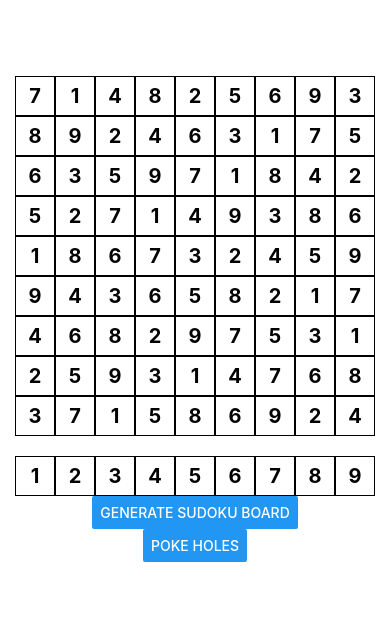
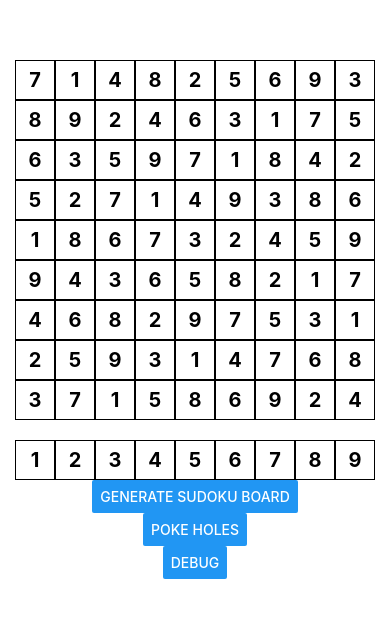
Before and after one commit to nahummc/hd-sodoku, a React Native app: screen / in a window 390 px wide. Shown: the part 103-720 px from the top of the page. Built offline with nearby package versions, Linux system fonts and the light colour scheme.

Commit message:
working poke holes function. TODO: add solver to check if user has made correct input

```diff
--- a/SodokuBoard.js
+++ b/SodokuBoard.js
@@ -50,6 +50,7 @@ class SudokuBoard extends Component {
         JSON.parse(JSON.stringify(this.state.blankBoard))
       );
       this.setState({ board: filledBoard });
+      console.log("filledBoard: ", filledBoard);
     } catch (error) {
       console.error("Error generating board:", error);
     }
@@ -62,38 +63,31 @@ class SudokuBoard extends Component {
       this.boxSafe(puzzleArray, emptyCell, num)
     );
   };
-
   rowSafe = (puzzleArray, emptyCell, num) => {
-    // -1 is return value of .find() if value not found
-    return puzzleArray[emptyCell.rowIndex].indexOf(num) == -1;
+    return !puzzleArray[emptyCell.rowIndex].includes(num);
   };
 
   colSafe = (puzzleArray, emptyCell, num) => {
-    return !puzzleArray.some((row) => row[emptyCell.colIndex] == num);
+    return !puzzleArray.some((row) => row[emptyCell.colIndex] === num);
+  };
+
+  boxSafe = (puzzleArray, emptyCell, num) => {
+    let boxStartRow = Math.floor(emptyCell.rowIndex / 3) * 3;
+    let boxStartCol = Math.floor(emptyCell.colIndex / 3) * 3;
+    for (let i = 0; i < 3; i++) {
+      for (let j = 0; j < 3; j++) {
+        if (puzzleArray[boxStartRow + i][boxStartCol + j] === num) {
+          return false;
+        }
+      }
+    }
+    return true;
   };
 
   // puzzleArray is the game board being solved. A 9x9 matrix
   // emptyCell = {rowIndex: INT , colIndex: INT } INT = coordinates of currently empty cell
   // num = integer value 1-9 being tested
 
-  boxSafe = (puzzleArray, emptyCell, num) => {
-    // Define top left corner of box region for empty cell
-    boxStartRow = emptyCell.rowIndex - (emptyCell.rowIndex % 3);
-    boxStartCol = emptyCell.colIndex - (emptyCell.colIndex % 3);
-    let safe = true;
-
-    for (boxRow of [0, 1, 2]) {
-      // Each box region has 3 rows
-      for (boxCol of [0, 1, 2]) {
-        // Each box region has 3 columns
-        // Is num is present in box region?
-        if (puzzleArray[boxStartRow + boxRow][boxStartCol + boxCol] == num) {
-          safe = false; // If number is found, it is not safe to place
-        }
-      }
-    }
-    return safe;
-  };
 
   nextEmptyCell = (puzzleArray) => {
     const emptyCell = { rowIndex: "", colIndex: "" };
@@ -125,21 +119,6 @@ class SudokuBoard extends Component {
     return newArray;
   };
 
-  boxSafe = (puzzleArray, emptyCell, num) => {
-    let boxStartRow = emptyCell.rowIndex - (emptyCell.rowIndex % 3);
-    let boxStartCol = emptyCell.colIndex - (emptyCell.colIndex % 3);
-    let safe = true;
-
-    for (let boxRow of [0, 1, 2]) {
-      for (let boxCol of [0, 1, 2]) {
-        if (puzzleArray[boxStartRow + boxRow][boxStartCol + boxCol] === num) {
-          safe = false;
-        }
-      }
-    }
-    return safe;
-  };
-
 
   fillPuzzle = (startingBoard) => {
     const emptyCell = this.nextEmptyCell(startingBoard);
@@ -151,7 +130,6 @@ class SudokuBoard extends Component {
     for (const num of this.shuffle(this.state.numArray)) {
       this.state.counter++;
       if (this.state.counter > 20_000_000) throw new Error("Recursion Timeout");
-
 
       if (this.safeToPlace(startingBoard, emptyCell, num)) {
         startingBoard[emptyCell.rowIndex][emptyCell.colIndex] = num;
@@ -173,76 +151,102 @@ class SudokuBoard extends Component {
     }
     return result;
   };
+  isValid(board, row, col, num) {
+    for (let x = 0; x < 9; x++) {
+      if (
+        board[row][x] === num ||
+        board[x][col] === num ||
+        board[3 * Math.floor(row / 3) + Math.floor(x / 3)][
+          3 * Math.floor(col / 3) + (x % 3)
+        ] === num
+      ) {
+        return false;
+      }
+    }
+    return true;
+  };
 
-  // pokeHoles = () => {
-  //   const newBoard = this.state.board.map(row => row.slice());
-  //   const [removedVals, pokedBoard] = this.pokeHoles(newBoard, 20);
-  //   this.setState({ board: pokedBoard });
+  countSolutions(board, count) {
+    for (let row = 0; row < 9; row++) {
+      for (let col = 0; col < 9; col++) {
+        if (board[row][col] === 0) {
+          for (let num = 1; num <= 9; num++) {
+            if (this.isValid(board, row, col, num)) {
+              board[row][col] = num;
+              count = this.countSolutions(board, count);
+              board[row][col] = 0;
+            }
+          }
+          return count;
+        }
+      }
+    }
+    return count + 1;
+  };
+
+  pokeHoles(fb, holes) {
+    // Make sure filledBoard is valid before deep cloning
+    // if (!fb || !Array.isArray(fb) || fb.length !== 9) {
+    //   console.error("Invalid fb");
+    //   return;
     // }
 
-  pokeHoles = (startingBoard, holes) => {
-    // const removedVals = [];
-    // const val = this.shuffle(this.range(0, 80));
-    // let boardCopy = JSON.parse(JSON.stringify(startingBoard)); // Deep copy
+    try {
+      console.log("fb: ", fb);
+      console.log("holes: ", holes)
+      const board = JSON.parse(JSON.stringify(fb));
+      let pokedHoles = 0;
 
-    // while (removedVals.length < holes) {
-    //   const nextVal = val.pop();
-    //   if (nextVal === undefined) throw new Error("Impossible Game");
-    //   const randomRowIndex = Math.floor(nextVal / 9);
-    //   const randomColIndex = nextVal % 9;
+      while (pokedHoles < holes) {
+        const row = Math.floor(Math.random() * 9);
+        const col = Math.floor(Math.random() * 9);
 
-    //   if (boardCopy[randomRowIndex][randomColIndex] === 0) continue;
+        if (board[row][col] !== 0) {
+          const temp = board[row][col];
+          board[row][col] = 0;
 
-    //   const tempVal = boardCopy[randomRowIndex][randomColIndex];
-    //   boardCopy[randomRowIndex][randomColIndex] = 0;
+          if (this.countSolutions(JSON.parse(JSON.stringify(board)), 0) === 1) {
+            pokedHoles++;
+          } else {
+            board[row][col] = temp;
+          }
+        }
+      }
 
-    //   const proposedBoard = JSON.parse(JSON.stringify(boardCopy));
+      console.log("board: ", board)
+      this.setState({ board });
+      return board;
 
-    //   if (multiplePossibleSolutions(proposedBoard)) {
-    //     boardCopy[randomRowIndex][randomColIndex] = tempVal; // Restore value
-    //   } else {
-    //     removedVals.push({
-    //       rowIndex: randomRowIndex,
-    //       colIndex: randomColIndex,
-    //       val: tempVal,
-    //     });
-    //   }
-    // }
-
-    // console.log("removedVals: ", removedVals);
-    // console.log("boardCopy: ", boardCopy);
-    // return [removedVals, boardCopy];
-  };
+    } catch (error) {
+      console.error("An error occurred:", error);
+    }
+  }
 
 
-  multiplePossibleSolutions (boardToCheck) {
-    const possibleSolutions = []
-    const emptyCellArray = emptyCellCoords(boardToCheck)
+  multiplePossibleSolutions(boardToCheck) {
+    const possibleSolutions = [];
+    const emptyCellArray = emptyCellCoords(boardToCheck);
     for (let index = 0; index < emptyCellArray.length; index++) {
       // Rotate a clone of the emptyCellArray by one for each iteration
-      emptyCellClone = [...emptyCellArray]
+      emptyCellClone = [...emptyCellArray];
       const startingPoint = emptyCellClone.splice(index, 1);
-      emptyCellClone.unshift( startingPoint[0] )
-      thisSolution = fillFromArray( boardToCheck.map( row => row.slice() ) , emptyCellClone)
-      possibleSolutions.push( thisSolution.join() )
-      if (Array.from(new Set(possibleSolutions)).length > 1 ) return true
+      emptyCellClone.unshift(startingPoint[0]);
+      thisSolution = fillFromArray(
+        boardToCheck.map((row) => row.slice()),
+        emptyCellClone
+      );
+      possibleSolutions.push(thisSolution.join());
+      if (Array.from(new Set(possibleSolutions)).length > 1) return true;
     }
-    return false
+    return false;
   }
 
   handleCellPress = (row, col) => {
-    const { selectedNumber } = this.state;
-    console.log("row: ", row);
-    console.log("col: ", col);
-
+    const { selectedNumber, board } = this.state;
     if (selectedNumber !== null) {
-      // Update the specific cell with the selected number
-      const updatedBoard = [...this.state.board];
+      const updatedBoard = [...board];
       updatedBoard[row][col] = selectedNumber;
-
-      this.setState({
-        board: updatedBoard,
-      });
+      this.setState({ board: updatedBoard });
     }
   };
 
@@ -287,9 +291,9 @@ class SudokuBoard extends Component {
         <Button title="Generate Sudoku Board" onPress={this.initBoard} />
         <Button
           title="Poke Holes"
-            onPress={() => this.pokeHoles(argument1, argument2)} // Replace argument1 and argument2 with your actual arguments
+          onPress={() => this.pokeHoles(this.state.board, 30)}
         />
-
+        <Button title="debug" onPress={() => console.log(this.state.board)} />
       </View>
     );
   }
```
Also changed, not shown: modules/SodokuUtils.js (added, +61 -0 lines), modules/Board.js (added). Lines whose indentation alone changed are shown as unchanged.
